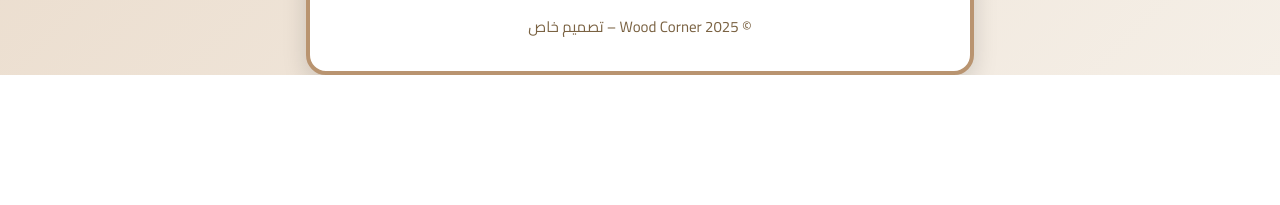
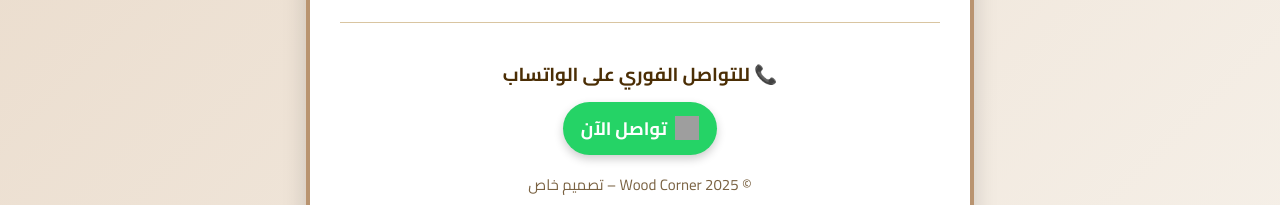
Before and after one commit to elmalikawelamir29/My-Information, a plain HTML site: page index.html in a window 1280 px wide. Shown: the part 732-937 px from the top of the page. Before the commit the page ends 807 px from the top, so only its background shows below. Drawn offline with Linux system fonts and the light colour scheme; grey boxes are pictures that could not be loaded.

Commit message:
Update index.html

```diff
--- a/index.html
+++ b/index.html
@@ -25,7 +25,7 @@
     .card {
       background: #fff;
       border-radius: 20px;
-      border: 4px solid #b99470; /* إطار بلون خشبي */
+      border: 4px solid #b99470;
       box-shadow: 0 8px 25px rgba(0,0,0,0.15);
       width: 90%;
       max-width: 600px;
@@ -86,6 +86,39 @@
       font-size: 15px;
       color: #7a6242;
     }
+
+    /* زر واتساب */
+    .whatsapp-section {
+      margin-top: 25px;
+      padding-top: 15px;
+      border-top: 1px solid #d9c5a1;
+    }
+
+    .whatsapp-btn {
+      display: inline-flex;
+      align-items: center;
+      gap: 8px;
+      background-color: #25D366;
+      color: white;
+      padding: 10px 18px;
+      border-radius: 30px;
+      font-size: 18px;
+      font-weight: bold;
+      text-decoration: none;
+      box-shadow: 0 4px 10px rgba(0, 0, 0, 0.2);
+      transition: all 0.3s ease;
+    }
+
+    .whatsapp-btn:hover {
+      background-color: #1ebd5f;
+      transform: scale(1.05);
+    }
+
+    .whatsapp-btn img {
+      width: 24px;
+      height: 24px;
+    }
+
   </style>
 </head>
 <body>
@@ -109,6 +142,14 @@
         <a href="https://maps.app.goo.gl/SrPKwtUhFpnVHM1KA?g_st=ipc" target="_blank">🏢 موقع المعرض</a>
       </div>
 
+      <div class="whatsapp-section">
+        <h3>📞 للتواصل الفوري على الواتساب</h3>
+        <a class="whatsapp-btn" href="https://wa.me/201033344876" target="_blank">
+          <img src="https://upload.wikimedia.org/wikipedia/commons/6/6b/WhatsApp.svg" alt="WhatsApp">
+          تواصل الآن
+        </a>
+      </div>
+
       <footer>
         © 2025 Wood Corner – تصميم خاص
       </footer>
```
